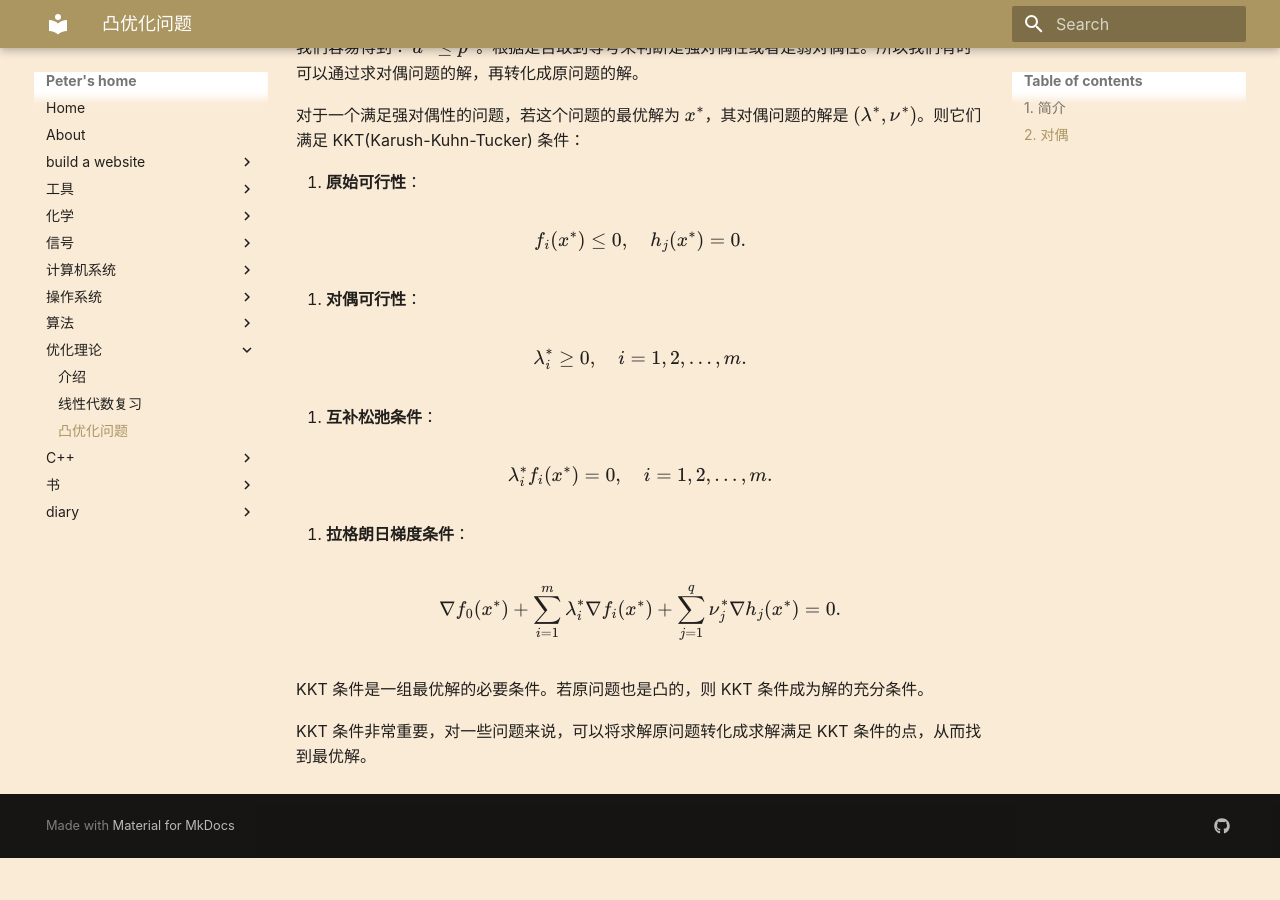
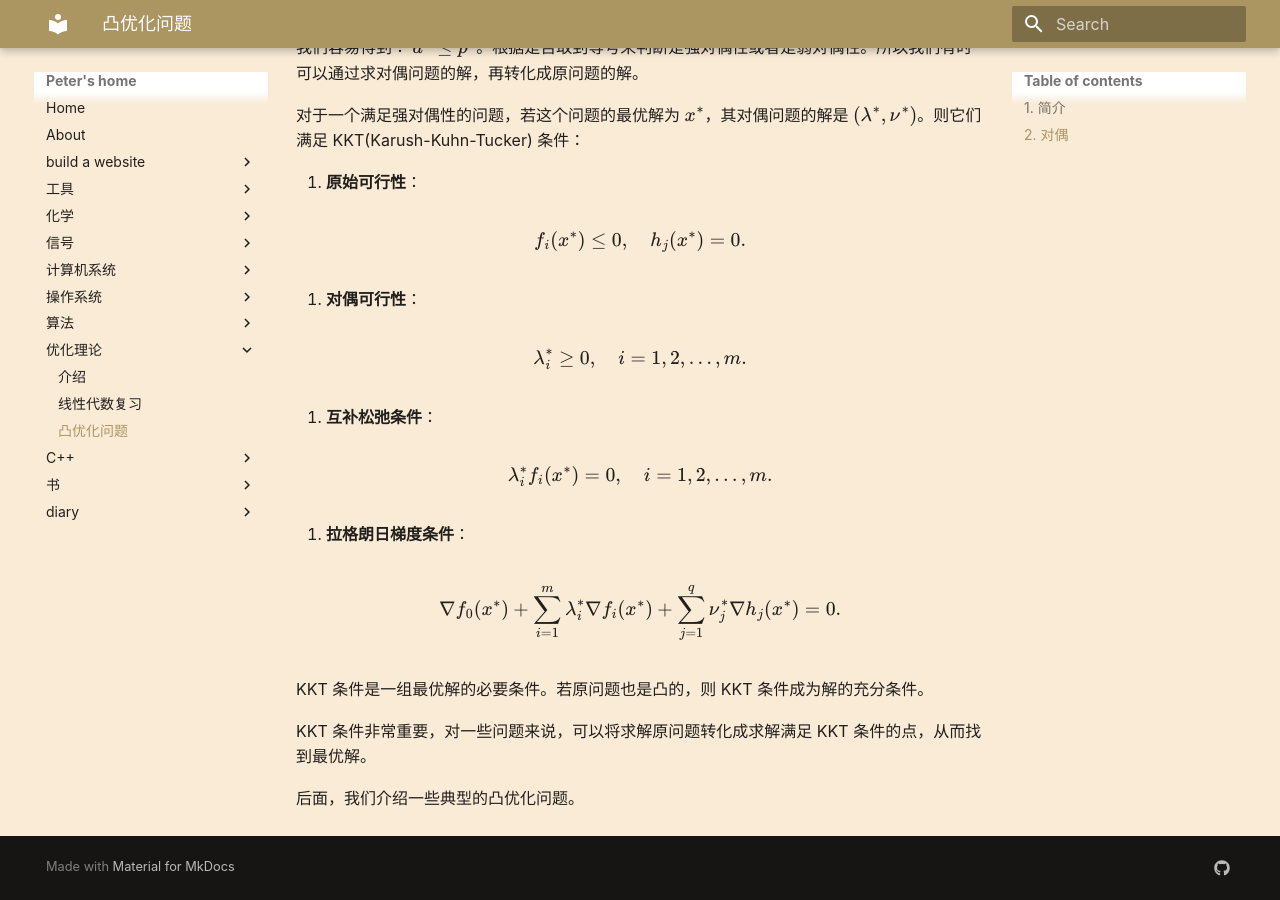
Before and after one commit to peter5723/peter5723.github.io, an MkDocs documentation site: the page built from docs/opt/convex.md, in a window 1280 px wide and 900 px high, scrolled down 1834 px. Built offline with MkDocs 1.6.1 and Material for MkDocs 9.7.7, drawn with Linux system fonts in a browser that asks for light colours; before the commit the page ends 2692 px from its top, so only the background shows below that.

Commit message:
just test for new pc

```diff
--- a/docs/opt/convex.md
+++ b/docs/opt/convex.md
@@ -106,3 +106,5 @@ $$
 KKT 条件是一组最优解的必要条件。若原问题也是凸的，则 KKT 条件成为解的充分条件。
 
 KKT 条件非常重要，对一些问题来说，可以将求解原问题转化成求解满足 KKT 条件的点，从而找到最优解。
+
+后面，我们介绍一些典型的凸优化问题。
```
